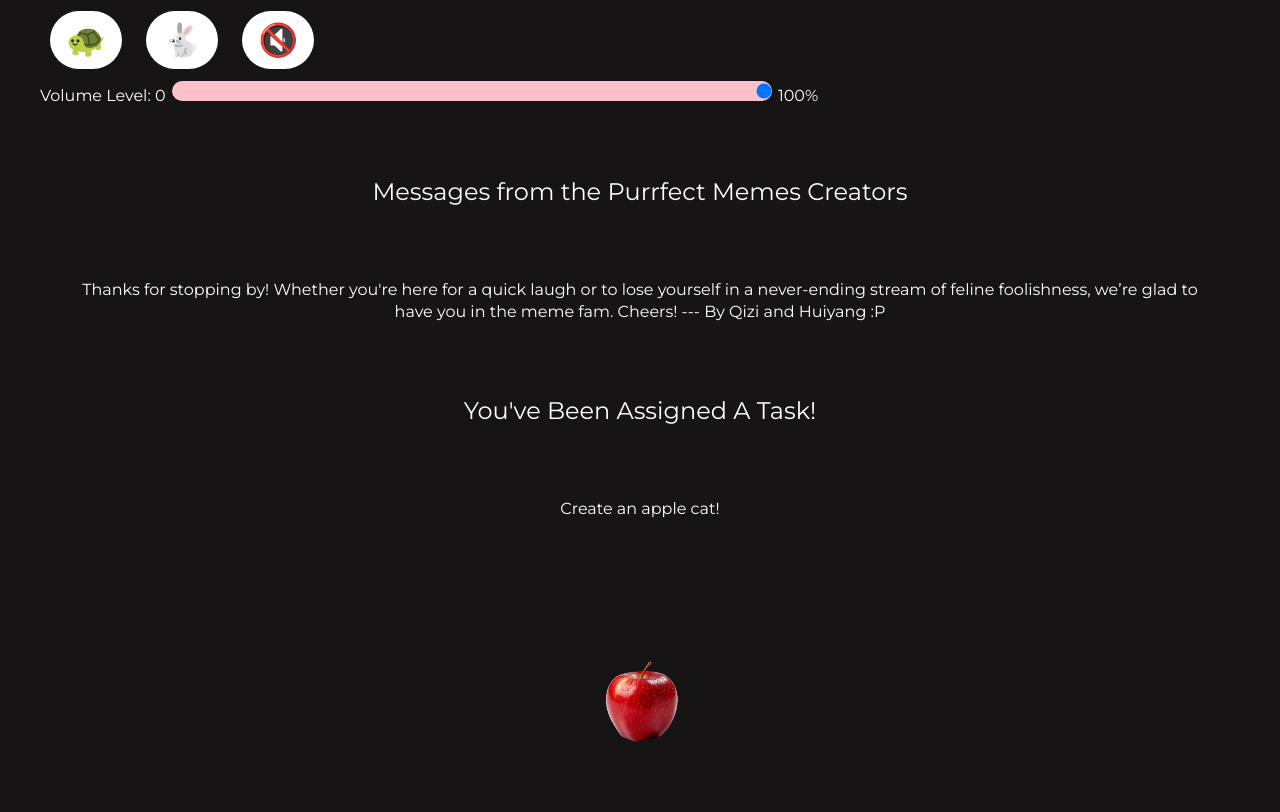
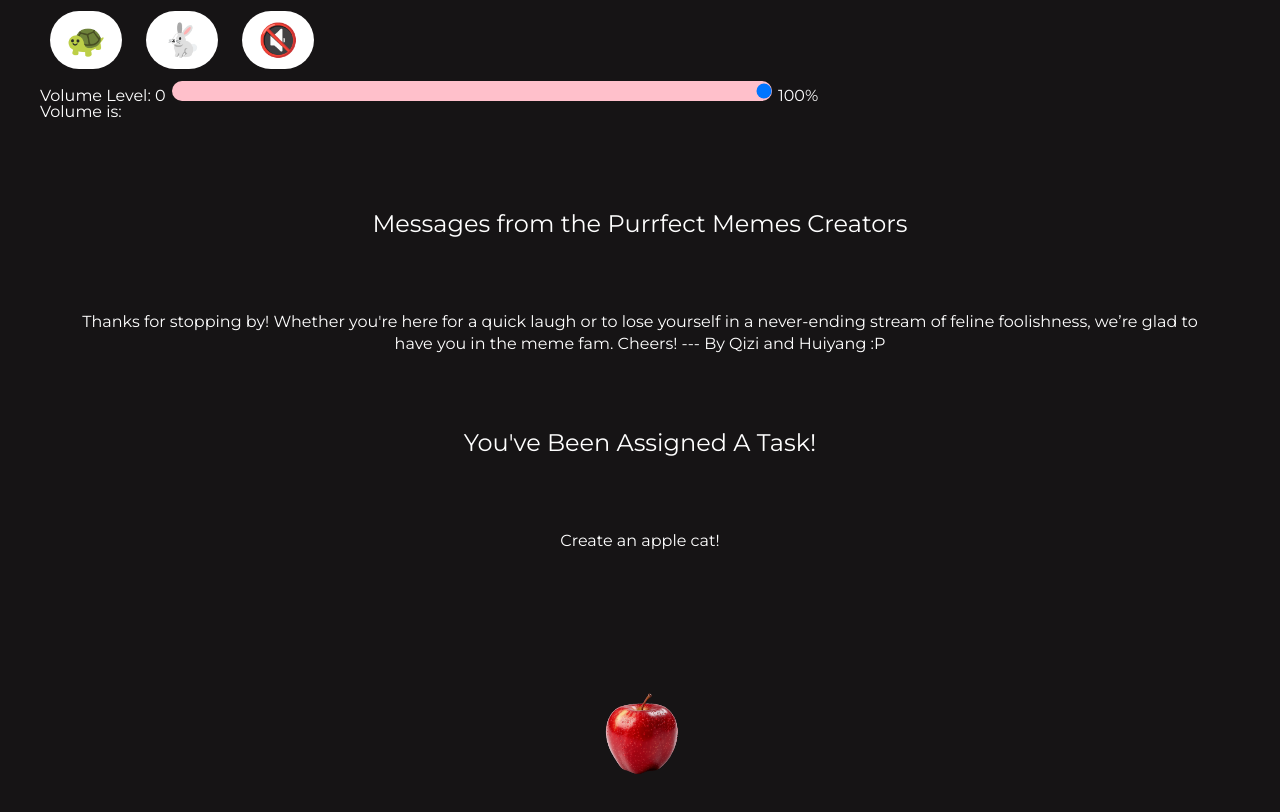
Before and after one commit to Huiyangchenccc/final_project_meme, a plain HTML site: page about.html in a window 1280 px wide. Shown: the part 1151-1963 px from the top of the page. Drawn offline with Linux system fonts and the light colour scheme.

Commit message:
Update about.html

```diff
--- a/about.html
+++ b/about.html
@@ -57,6 +57,7 @@
             <div class = "volume-level">
                 <label for="slider">Volume Level</label>: 0 <input type="range" id="slider" min="0" max="100" value="100"
                 step="10"> 100%<br>
+                <div class = "volumelevelnumber">Volume is: <span id = "volume"> </span><br><br></div>
             </div>
         </figure>
 
```
